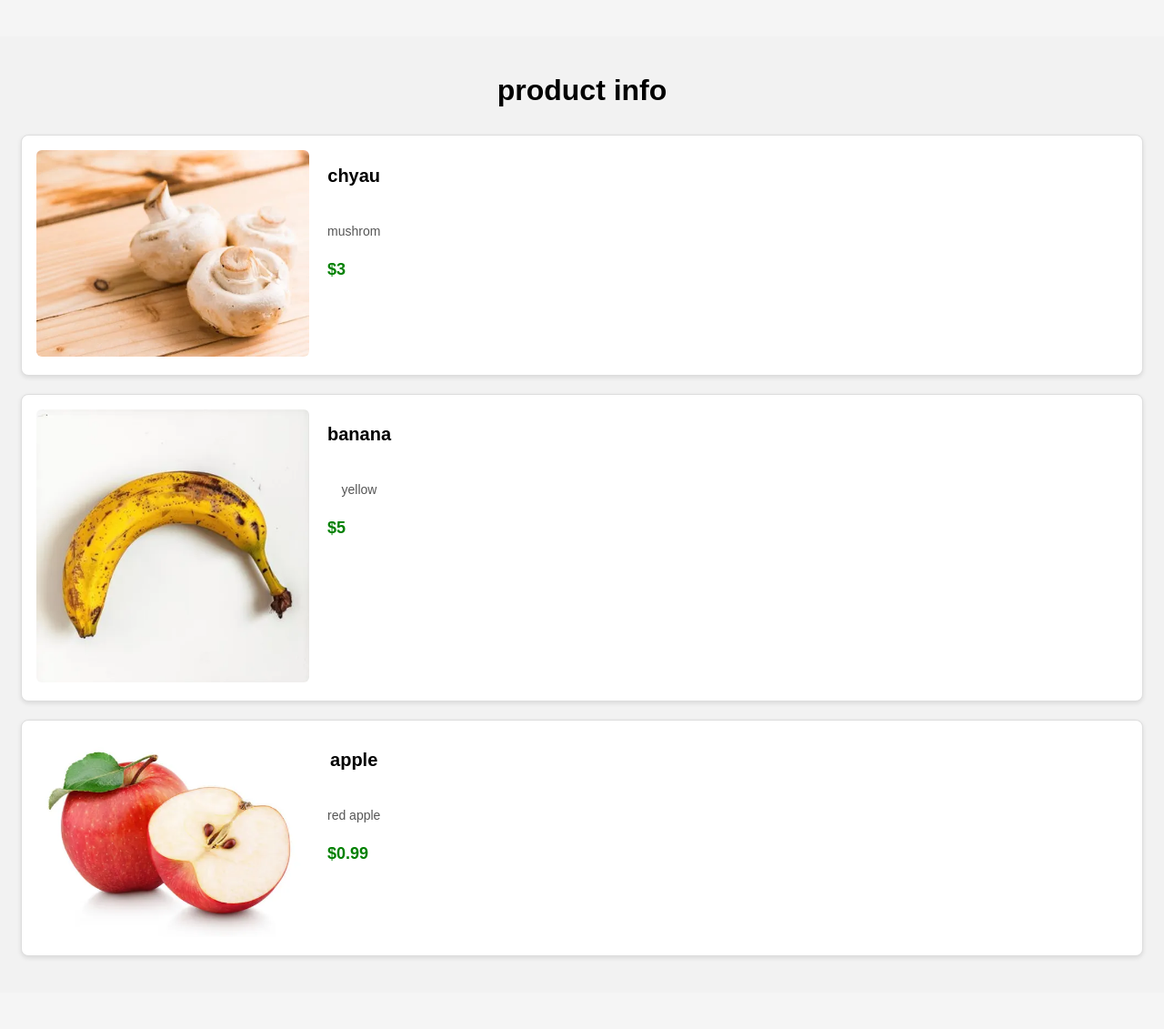
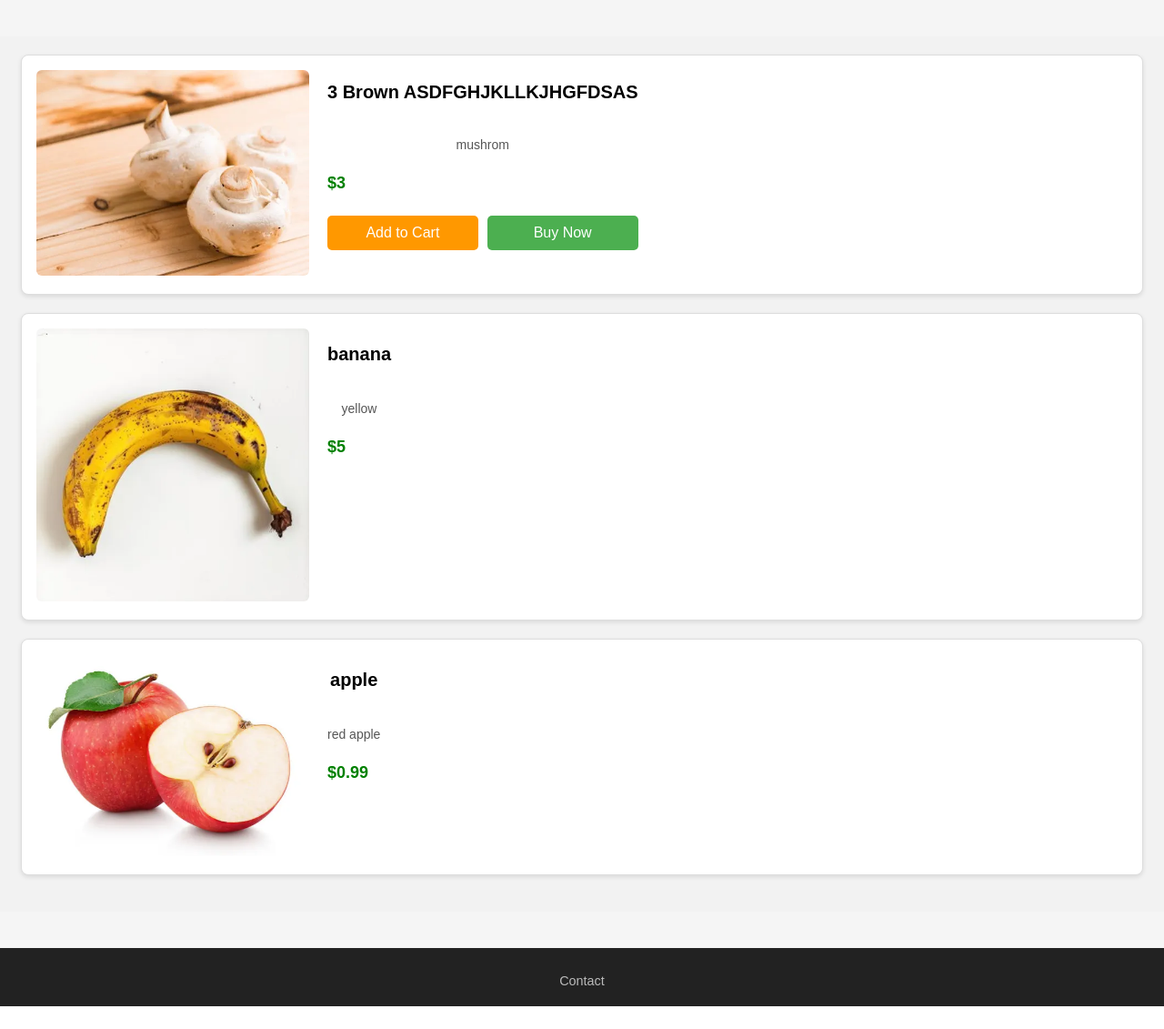
Before and after one commit to KusalSkakya/Cartify, a Python web app: template templates/about.html in a window 1280 px wide. Shown: the part 60-1191 px from the top of the page at 91% size. After the commit the page ends 1166 px from the top, so only its background shows below. Run offline with Jinja, Linux system fonts and the light colour scheme; the template is opened without the code that fills it, so the values that code supplies are empty.

Commit message:
Update about.html
Added add and remove button for the product

```diff
--- a/templates/about.html
+++ b/templates/about.html
@@ -10,17 +10,19 @@
 
 <div class='aboutproduct'>
 
-  <h1 style="text-align:center; margin-bottom: 30px;">product info</h1>
-
   <div class="ABTproduct">
     <div class="ABTimage">
       <img src="static\image\products\chyau.jpg">
     </div>
     <div class="ABTdetailsContainer">
-      <h2 class="ABTproductName">chyau</h2>
+      <h1 class="ABTproductName">3 Brown ASDFGHJKLLKJHGFDSAS</h2>
       <p class="ABTdescription">mushrom</p>
       <div class="ABTprice">$3</div>
 
+    <div class="ABTbuttonContainer">
+    <button class="ABTaddToCart">Add to Cart</button>
+    <button class="ABTbuyNow">Buy Now</button>
+    </div>
     </div>
   </div>
 
@@ -46,4 +48,5 @@
     </div>
   </div>
 </div>
+
 {% endblock %}
```
